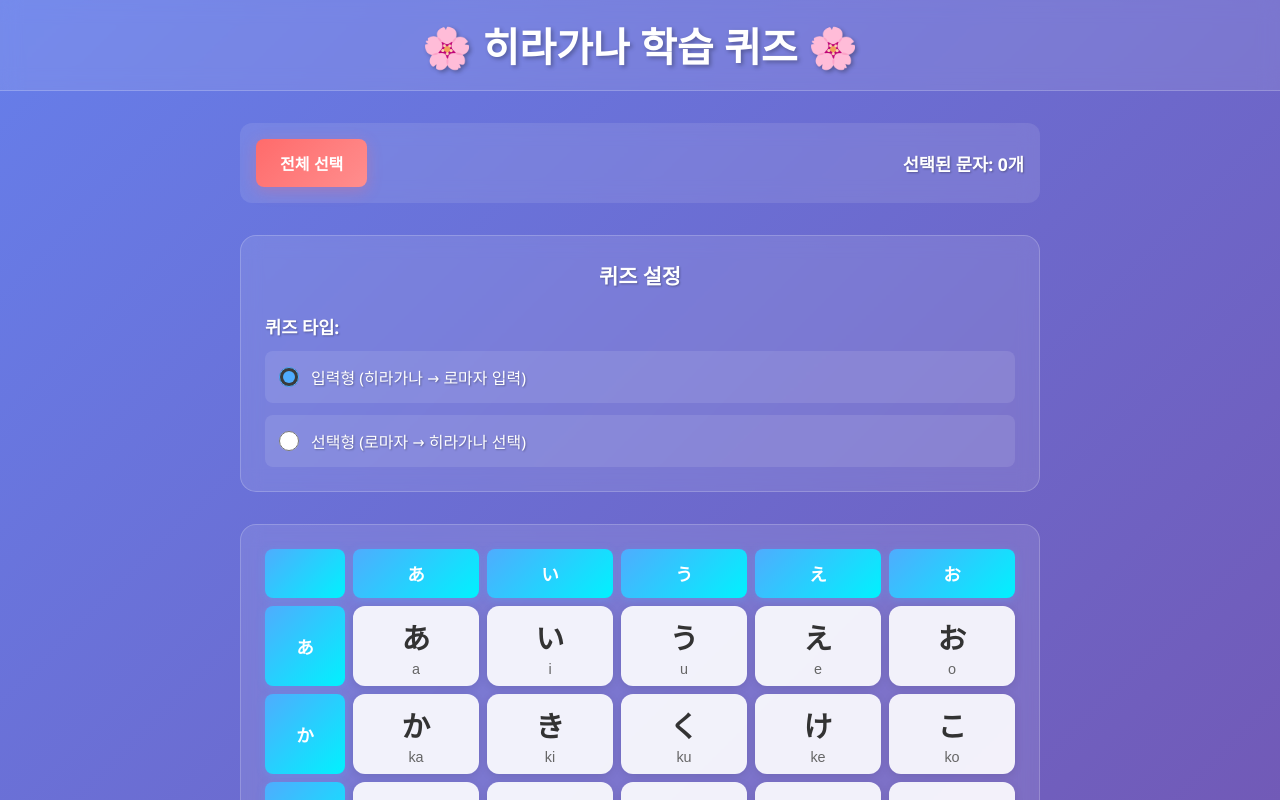
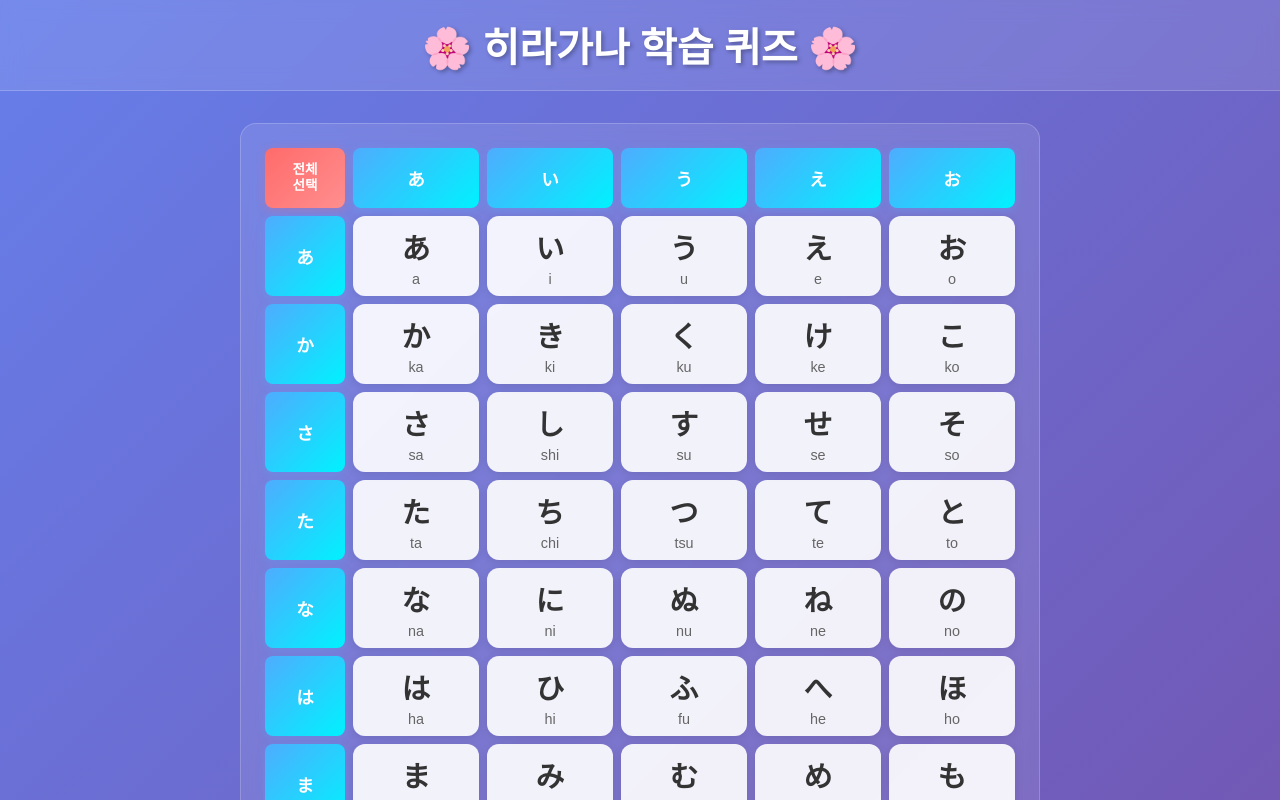
Before and after one commit to sinam7/japanese-study-tool, a React (Vite) app: page / in a window 1280 px wide. Shown: the top 800 px of the page. Built offline with nearby package versions, Linux system fonts and the light colour scheme.

Commit message:
style: 불필요한 ui 삭제, 퀴즈 시작 버튼 위로 옮기기

```diff
--- a/src/components/HiraganaSelector.css
+++ b/src/components/HiraganaSelector.css
@@ -4,40 +4,29 @@
   margin: 0 auto;
 }
 
-.controls {
-  display: flex;
-  justify-content: space-between;
-  align-items: center;
-  margin-bottom: 2rem;
-  padding: 1rem;
-  background: rgba(255, 255, 255, 0.1);
-  border-radius: 12px;
-  backdrop-filter: blur(10px);
-}
-
-.control-btn {
+.select-all-btn {
   background: linear-gradient(135deg, #ff6b6b, #ff8e8e);
   color: white;
   border: none;
-  padding: 0.75rem 1.5rem;
+  padding: 0.75rem;
   border-radius: 8px;
-  font-size: 1rem;
-  font-weight: 600;
+  font-size: 0.85rem;
+  font-weight: 700;
   cursor: pointer;
   transition: all 0.3s ease;
-  box-shadow: 0 4px 15px rgba(255, 107, 107, 0.3);
+  box-shadow: 0 2px 10px rgba(255, 107, 107, 0.3);
+  display: flex;
+  align-items: center;
+  justify-content: center;
+  white-space: pre-line;
+  text-align: center;
+  line-height: 1.2;
+  min-height: 60px;
 }
 
-.control-btn:hover {
-  transform: translateY(-2px);
-  box-shadow: 0 6px 20px rgba(255, 107, 107, 0.4);
-}
-
-.selected-count {
-  font-size: 1.1rem;
-  font-weight: 600;
-  color: #fff;
-  text-shadow: 1px 1px 2px rgba(0, 0, 0, 0.3);
+.select-all-btn:hover {
+  transform: translateY(-1px);
+  box-shadow: 0 4px 15px rgba(255, 107, 107, 0.4);
 }
 
 .quiz-settings {
@@ -326,7 +315,7 @@
 }
 
 .selected-characters h3 {
-  margin-bottom: 1rem;
+  margin: 1rem;
   color: white;
   font-size: 1.3rem;
   text-shadow: 1px 1px 2px rgba(0, 0, 0, 0.3);
@@ -397,10 +386,10 @@
     font-size: 0.9rem;
   }
 
-  .controls {
-    flex-direction: column;
-    gap: 1rem;
-    text-align: center;
+  .select-all-btn {
+    padding: 0.5rem;
+    font-size: 0.75rem;
+    min-height: 50px;
   }
 
   .selected-list {
--- a/src/components/HiraganaSelector.jsx
+++ b/src/components/HiraganaSelector.jsx
@@ -77,10 +77,23 @@ const HiraganaSelector = ({ onStartQuiz }) => {
     );
 
     if (allSelected) {
+      // 모든 문자가 선택된 경우에만 해제
       setSelectedCharacters(new Set());
     } else {
+      // 0개 또는 일부만 선택된 경우 전체 선택
       setSelectedCharacters(new Set(allCharacters.map(char => `${char.hiragana}-${char.romaji}`)));
     }
+  }, [selectedCharacters]);
+
+  // 전체 선택 상태 확인
+  const isAllSelected = useCallback(() => {
+    const allCharacters = hiraganaData
+      .flatMap(row => row.characters)
+      .filter(char => char !== null);
+
+    return allCharacters.every(char =>
+      selectedCharacters.has(`${char.hiragana}-${char.romaji}`)
+    );
   }, [selectedCharacters]);
 
   // 선택된 문자들을 배열로 변환
@@ -102,13 +115,57 @@ const HiraganaSelector = ({ onStartQuiz }) => {
 
   return (
     <div className="hiragana-selector">
-      <div className="controls">
-        <button onClick={toggleAll} className="control-btn">
-          {selectedCharacters.size === 0 ? '전체 선택' : '전체 해제'}
-        </button>
-        <div className="selected-count">
-          선택된 문자: {selectedCharacters.size}개
+      <div className="hiragana-table">
+        {/* 열 헤더 */}
+        <div className="table-header">
+          <button
+            className="select-all-btn"
+            onClick={toggleAll}
+            title="전체 선택/해제"
+          >
+            {isAllSelected() ? '전체\n해제' : '전체\n선택'}
+          </button>
+          {columns.map((col, colIndex) => (
+            <button
+              key={col}
+              className="column-header"
+              onClick={() => toggleColumn(colIndex)}
+              title={`${col}단 전체 선택/해제`}
+            >
+              {col}
+            </button>
+          ))}
         </div>
+
+        {/* 각 행 */}
+        {hiraganaData.map((rowData, rowIndex) => (
+          <div key={rowData.row} className="table-row">
+            <button
+              className="row-header"
+              onClick={() => toggleRow(rowData)}
+              title={`${rowData.row}행 전체 선택/해제`}
+            >
+              {rowData.row}
+            </button>
+            {rowData.characters.map((char, charIndex) => (
+              <div key={charIndex} className="character-cell">
+                {char ? (
+                  <button
+                    className={`character-btn ${
+                      selectedCharacters.has(`${char.hiragana}-${char.romaji}`) ? 'selected' : ''
+                    }`}
+                    onClick={() => toggleCharacter(char)}
+                  >
+                    <div className="hiragana">{char.hiragana}</div>
+                    <div className="romaji">{char.romaji}</div>
+                  </button>
+                ) : (
+                  <div className="empty-cell"></div>
+                )}
+              </div>
+            ))}
+          </div>
+        ))}
       </div>
 
       <div className="quiz-settings">
@@ -155,56 +212,14 @@ const HiraganaSelector = ({ onStartQuiz }) => {
         )}
       </div>
 
-      <div className="hiragana-table">
-        {/* 열 헤더 */}
-        <div className="table-header">
-          <div className="row-header"></div>
-          {columns.map((col, colIndex) => (
-            <button
-              key={col}
-              className="column-header"
-              onClick={() => toggleColumn(colIndex)}
-              title={`${col}단 전체 선택/해제`}
-            >
-              {col}
-            </button>
-          ))}
-        </div>
-
-        {/* 각 행 */}
-        {hiraganaData.map((rowData, rowIndex) => (
-          <div key={rowData.row} className="table-row">
-            <button
-              className="row-header"
-              onClick={() => toggleRow(rowData)}
-              title={`${rowData.row}행 전체 선택/해제`}
-            >
-              {rowData.row}
-            </button>
-            {rowData.characters.map((char, charIndex) => (
-              <div key={charIndex} className="character-cell">
-                {char ? (
-                  <button
-                    className={`character-btn ${
-                      selectedCharacters.has(`${char.hiragana}-${char.romaji}`) ? 'selected' : ''
-                    }`}
-                    onClick={() => toggleCharacter(char)}
-                  >
-                    <div className="hiragana">{char.hiragana}</div>
-                    <div className="romaji">{char.romaji}</div>
-                  </button>
-                ) : (
-                  <div className="empty-cell"></div>
-                )}
-              </div>
-            ))}
-          </div>
-        ))}
-      </div>
-
       {selectedCharacters.size > 0 && (
         <div className="selected-characters">
-          <h3>선택된 히라가나:</h3>
+          <button className="start-quiz-btn" onClick={handleStartQuiz}>
+            퀴즈 시작하기
+          </button>
+
+          <h3>선택된 히라가나 ({selectedCharacters.size}개):</h3>
+
           <div className="selected-list">
             {getSelectedCharactersArray().map((char, index) => (
               <span key={index} className="selected-char">
@@ -212,9 +227,6 @@ const HiraganaSelector = ({ onStartQuiz }) => {
               </span>
             ))}
           </div>
-          <button className="start-quiz-btn" onClick={handleStartQuiz}>
-            퀴즈 시작하기 ({selectedCharacters.size}개 문자)
-          </button>
         </div>
       )}
     </div>
```
